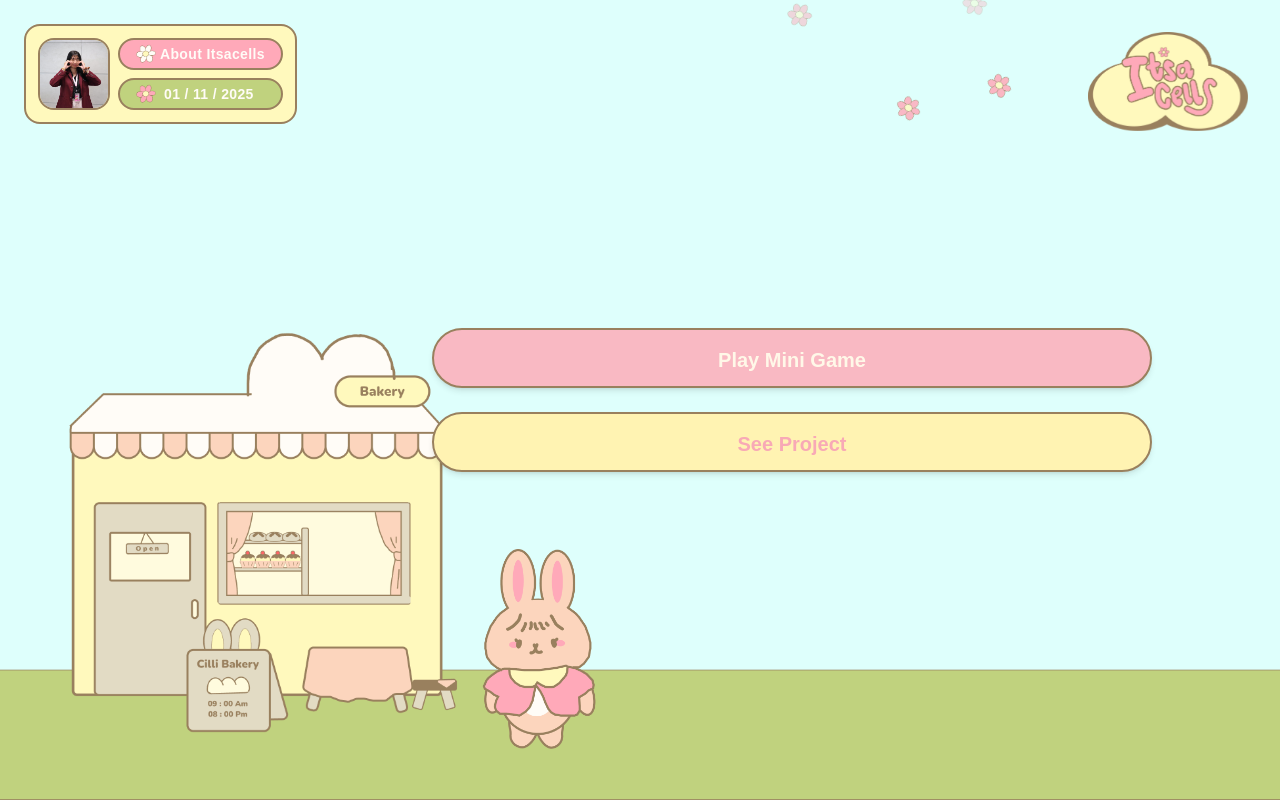
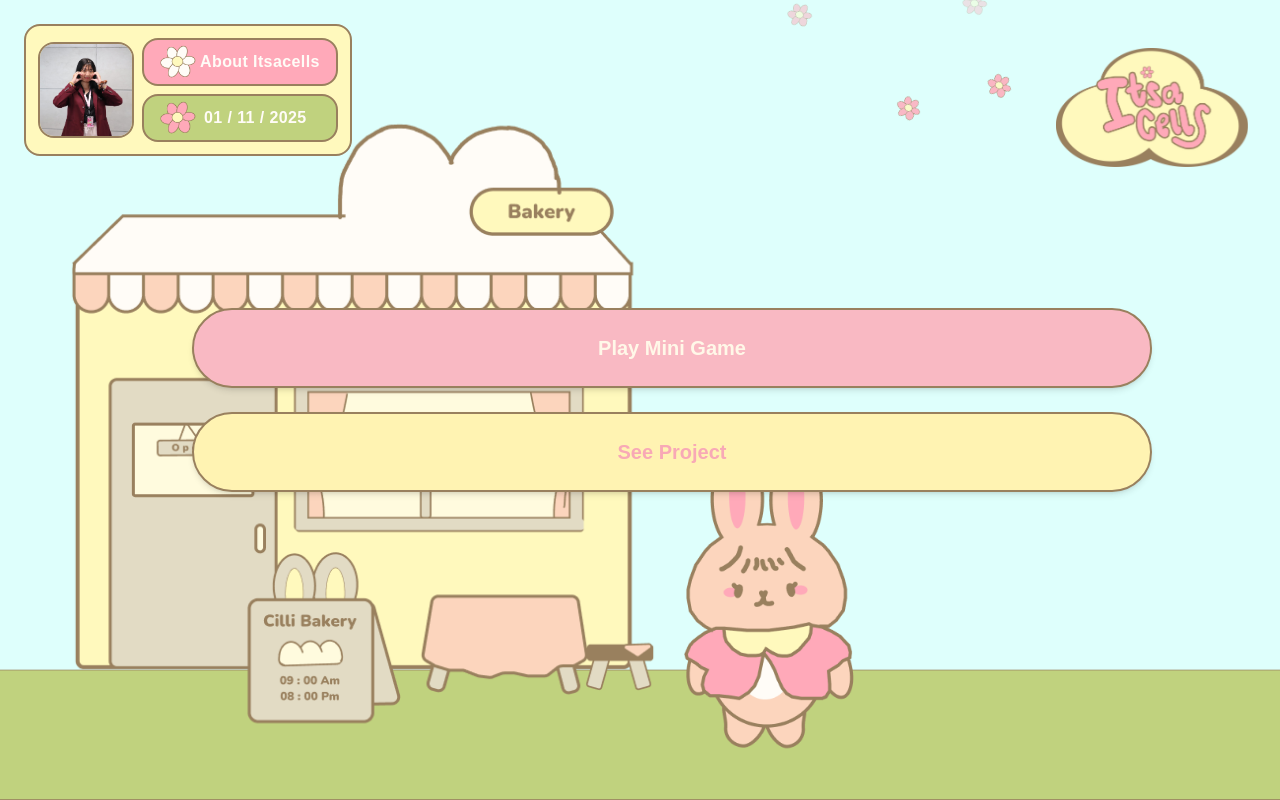
Before and after one commit to Selviamrsya/itsaCells_Portfolio, a React (Vite) app: page / in a window 1280 px wide. Built offline with nearby package versions, Linux system fonts and the light colour scheme.

Commit message:
try scaling in home page

```diff
--- a/src/components/Profile.jsx
+++ b/src/components/Profile.jsx
@@ -27,7 +27,7 @@ export const ProfileSection = () => {
       >
         <div className="relative flex items-center space-x-2">
           <div className="relative flex-shrink-0">
-            <div className="relative w-15 h-15 md:w-18 md:h-18 rounded-2xl overflow-hidden border-2 border-[#99805E] hover:scale-105 transition-transform duration-300">
+            <div className="relative w-15 h-15 md:w-24 md:h-24 rounded-2xl overflow-hidden border-2 border-[#99805E] hover:scale-105 transition-transform duration-300">
               <img
                 src={profilePic}
                 alt="profile"
@@ -46,10 +46,10 @@ export const ProfileSection = () => {
                   <img
                     src={flowerIcon2}
                     alt="flower"
-                    className="w-4 md:w-5 h-4 md:h-5 mr-1 transition-transform duration-300 group-hover:scale-110 group-hover:rotate-12"
+                    className="w-4 md:w-9 h-4 md:h-9 mr-1 transition-transform duration-300 group-hover:scale-110 group-hover:rotate-12"
                   />
                 </div>
-                <span className="font-bold text-[#FFFCF7] text-xs md:text-sm tracking-wide truncate">
+                <span className="font-bold text-[#FFFCF7] text-sm md:text-base tracking-wide truncate">
                   About Itsacells
                 </span>
               </div>
@@ -63,10 +63,10 @@ export const ProfileSection = () => {
                   <img
                     src={flowerIcon}
                     alt="flower"
-                    className="w-4 md:w-5 h-4 md:h-5 mr-2 transition-transform duration-300 group-hover:scale-110 group-hover:-rotate-12"
+                    className="w-4 md:w-9 h-4 md:h-9 mr-2 transition-transform duration-300 group-hover:scale-110 group-hover:-rotate-12"
                   />
                 </div>
-                <span className="font-bold text-[#FFFCF7] text-xs md:text-sm tracking-wide">
+                <span className="font-bold text-[#FFFCF7] text-sm md:text-base tracking-wide">
                   {date}
                 </span>
               </div>
--- a/src/components/sections/Home.jsx
+++ b/src/components/sections/Home.jsx
@@ -68,19 +68,19 @@ export const Home = () => {
       <img
         src={logo}
         alt="logo"
-        className="hover:scale-110 absolute top-2 right-4 md:top-8 md:right-8 w-24 md:w-40 transition-transform z-30"
+        className="hover:scale-110 absolute top-2 right-4 md:top-12 md:right-8 w-24 md:w-48 transition-transform z-30"
       />
 
       <div className="absolute bottom-[50px] left-[5%] flex items-end gap-4">
         <img
           src={bakery}
           alt="bakery"
-          className="w-[400px] hidden lg:block"
+          className="w-[600px] hidden lg:block"
         />
         <img
           src={isJumping ? bunnyJump : bunnyIdle}
           alt="bunny"
-          className={`mx-[150%] md:mx-[250%] lg:ml-0 w-[120px] transition-all duration-500 ${
+          className={`mx-[150%] md:mx-[250%] lg:ml-0 w-[180px] transition-all duration-500 ${
             isJumping ? "-translate-y-14" : ""
           }`}
         />
@@ -93,14 +93,14 @@ export const Home = () => {
       >
         <button
           onClick={() => handleNavigate("/game")}
-          className="w-100 h-12 md:w-150 md:h-13 lg:w-180 lg:h-15 bg-[#f9b9c3] text-[#fff8e8] text-base md:text-lg lg:text-xl font-bold py-2 md:py-2 lg:py-4 rounded-full border-2 border-[#99805E] shadow-md hover:bg-[#f8a9b6] transition transform hover:scale-105"
+          className="w-100 h-12 md:w-150 md:h-13 lg:w-240 lg:h-20 bg-[#f9b9c3] text-[#fff8e8] text-base md:text-lg lg:text-xl font-bold py-2 md:py-2 lg:py-4 rounded-full border-2 border-[#99805E] shadow-md hover:bg-[#f8a9b6] transition transform hover:scale-105"
         >
           Play Mini Game
         </button>
 
         <button
           onClick={() => handleNavigate("/projects")}
-          className="w-100 h-12 md:w-150 md:h-13 lg:w-180 lg:h-15 bg-[#fff3b2] text-[#f8a9b6] text-base md:text-lg lg:text-xl font-bold py-2 md:py-2 lg:py-4 rounded-full border-2 border-[#99805E] shadow-md hover:bg-[#fff0a2] transition transform hover:scale-105"
+          className="w-100 h-12 md:w-150 md:h-13 lg:w-240 lg:h-20 bg-[#fff3b2] text-[#f8a9b6] text-base md:text-lg lg:text-xl font-bold py-2 md:py-2 lg:py-4 rounded-full border-2 border-[#99805E] shadow-md hover:bg-[#fff0a2] transition transform hover:scale-105"
         >
           See Project
         </button>
```
